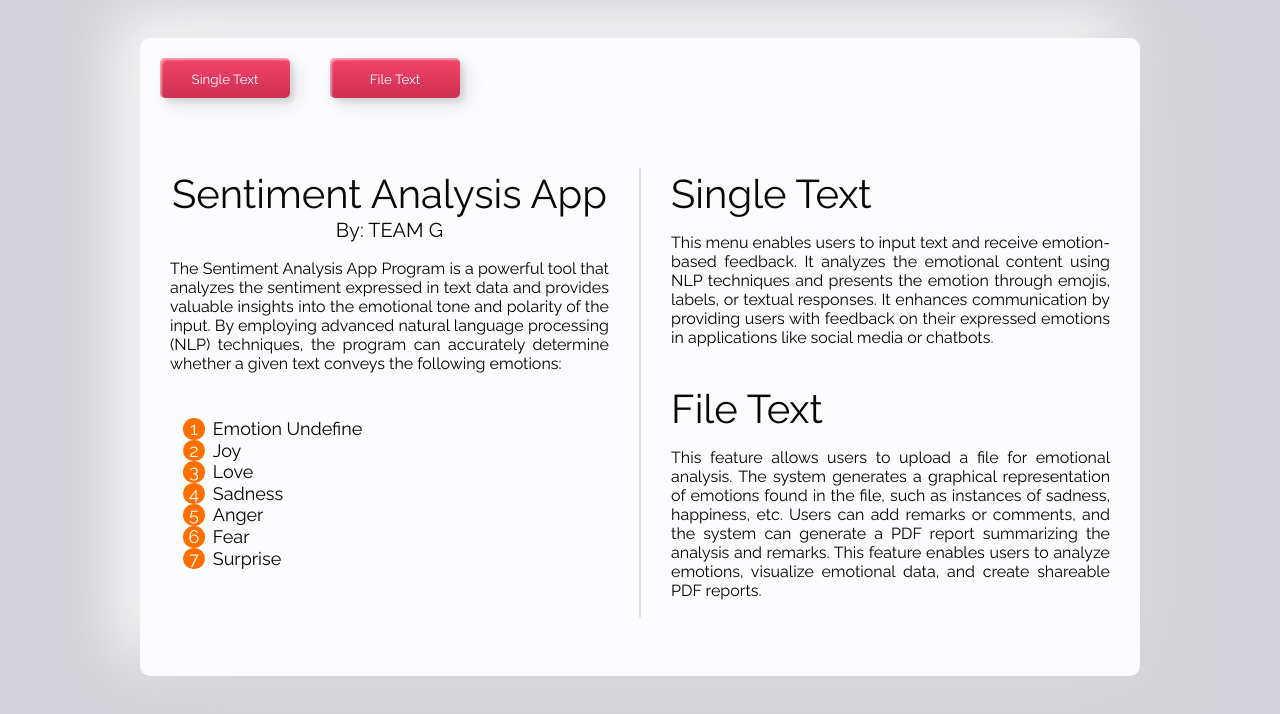
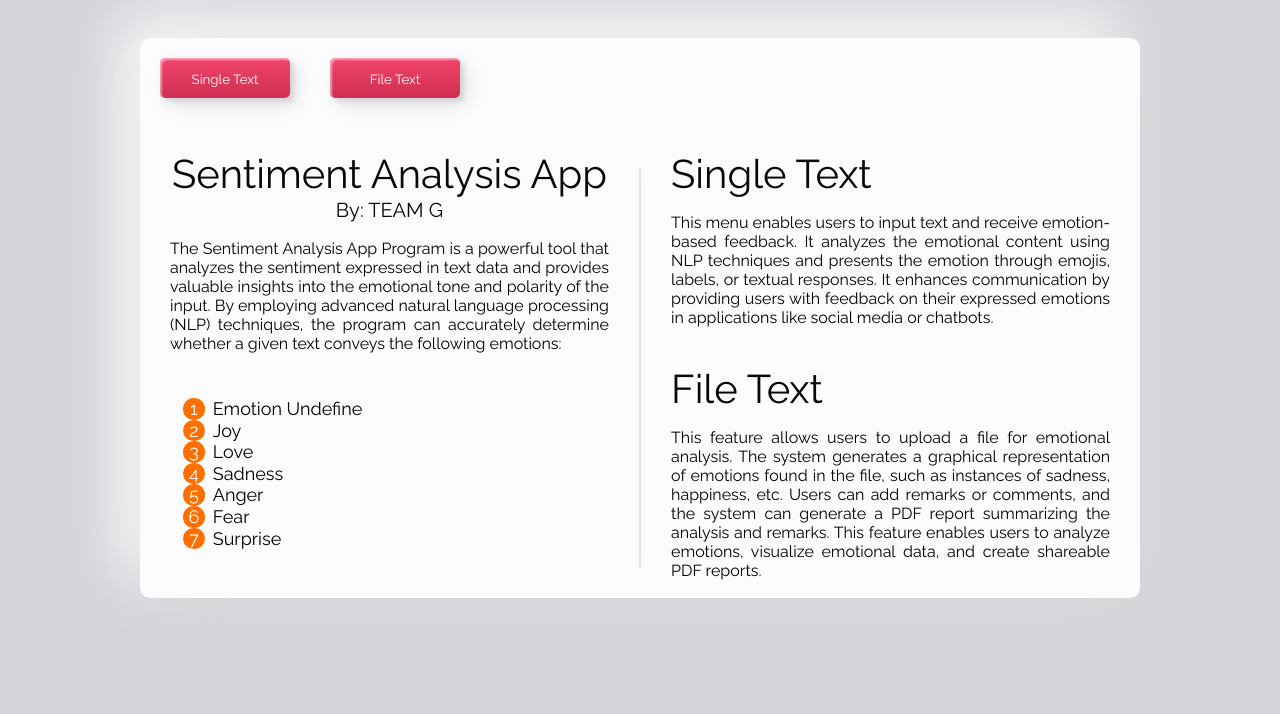
Before and after one commit to EstrellaAbueva/IS2_MiniProject, a React (Create React App) app in the folder sentiment-analysis-nlp/: page / in a window 1280 px wide. Shown: the top 714 px of the page. Built offline with nearby package versions, Linux system fonts and the light colour scheme.

Commit message:
Fix Minor UI Issues

```diff
--- a/sentiment-analysis-nlp/src/Components/FileText/FileText.css
+++ b/sentiment-analysis-nlp/src/Components/FileText/FileText.css
@@ -220,7 +220,7 @@
 .divider {
     margin-top: 1%;
     width: 5px;
-    height: 350px;
+    height: 400px;
     background-color: #dce4e4;
     border-radius: 5px;
 }
--- a/sentiment-analysis-nlp/src/Components/Menu/Menu.css
+++ b/sentiment-analysis-nlp/src/Components/Menu/Menu.css
@@ -3,6 +3,7 @@
 
 .container{
   display: flex;
+  height: 450px;
   flex-direction: row;
 }
 
@@ -12,7 +13,9 @@
   display: flex;
   flex-direction: column;
   justify-content: flex-start;
-  padding: 3%;
+  padding-top: 1%;
+  padding-left: 3%;
+  padding-right: 3%;
 }
 
 .text-block {
@@ -23,7 +26,7 @@
 .menu-line {
   margin-top: 5%;
   width: 5px;
-  height: 450px;
+  height: 400px;
   background-color: #dce4e4;
   border-radius: 5px;
 }
```
